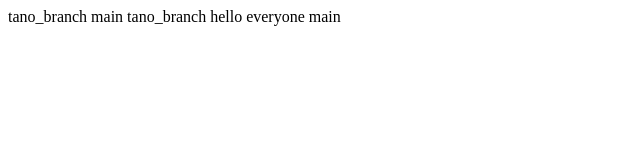
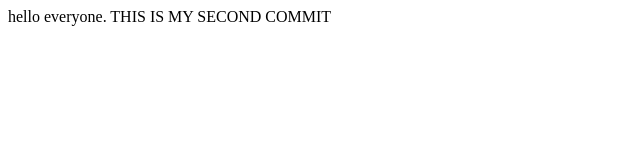
Before and after one commit to Idalisvaladez/project-phase-1, a plain HTML site: page index.html in a window 1280 px wide. Shown: the full height of the page, 0-640 px from the left. Drawn offline with Linux system fonts and the light colour scheme.

Commit message:
added second message

```diff
--- a/index.html
+++ b/index.html
@@ -6,11 +6,7 @@
     <head>
         <meta charset="utf-8">
         <meta http-equiv="X-UA-Compatible" content="IE=edge">
- tano_branch
-
-
         <title>Project</title>
- main
         <meta name="description" content="">
         <meta name="viewport" content="width=device-width, initial-scale=1">
         <link rel="stylesheet" href="">
@@ -19,10 +15,10 @@
         <!--[if lt IE 7]>
             <p class="browsehappy">You are using an <strong>outdated</strong> browser. Please <a href="#">upgrade your browser</a> to improve your experience.</p>
         <![endif]-->
- tano_branch
-        hello everyone
 
- main
+        hello everyone. THIS IS MY SECOND COMMIT
+
+
 
         <script src="" async defer></script>
     </body>
```
